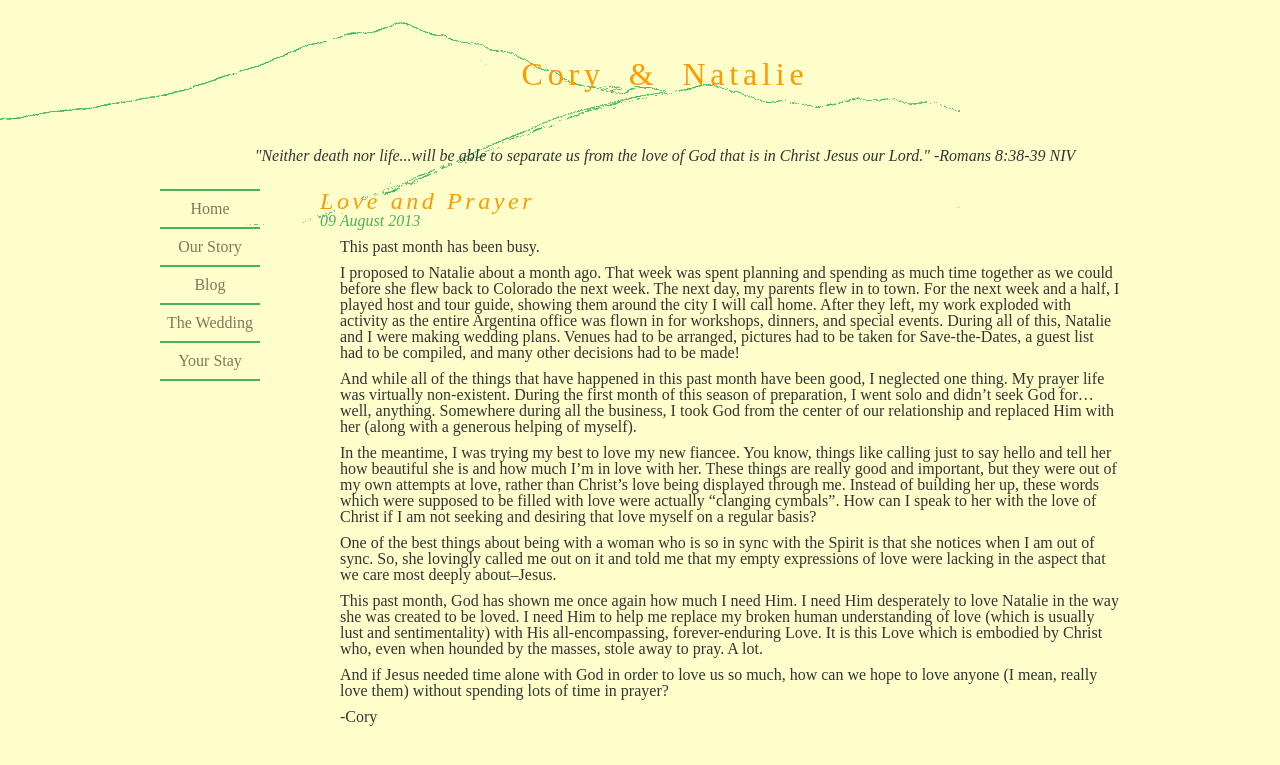
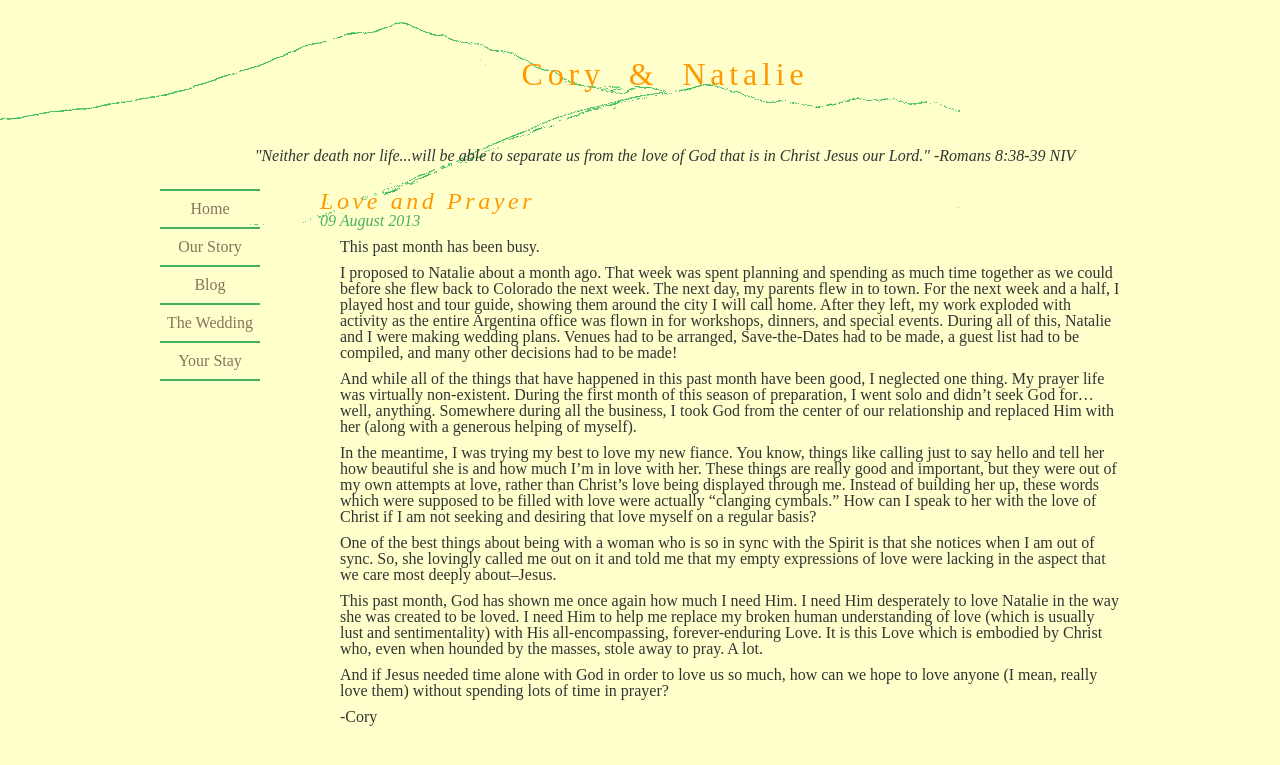
Before and after one commit to natalieh/wedding, a Jekyll site: the page built from _posts/2013-08-09-love-and-prayer.md, in a window 1280 px wide. Shown: the top 765 px of the page. Built offline with Jekyll 4.4.1, drawn with Linux system fonts in a browser that asks for light colours.

Commit message:
Update 2013-08-09-love-and-prayer.md
Fixing some grammar/spelling

```diff
--- a/_posts/2013-08-09-love-and-prayer.md
+++ b/_posts/2013-08-09-love-and-prayer.md
@@ -9,18 +9,17 @@ I proposed to Natalie about a month ago. That week was spent planning and spendi
 she flew back to Colorado the next week. The next day, my parents flew in to town. For the next week and a half,
 I played host and tour guide, showing them around the city I will call home. After they left, my work exploded
 with activity as the entire Argentina office was flown in for workshops, dinners, and special events.
-During all of this, Natalie and I were making wedding plans. Venues had to be arranged, pictures had to be taken for
-Save-the-Dates, a guest list had to be compiled, and many other decisions had to be made!
+During all of this, Natalie and I were making wedding plans. Venues had to be arranged, Save-the-Dates had to be made, a guest list had to be compiled, and many other decisions had to be made!
 
 And while all of the things that have happened in this past month have been good, I neglected one thing. My prayer
 life was virtually non-existent. During the first month of this season of preparation, I went solo and didn't seek God for...
 well, anything. Somewhere during all the business, I took God from the center of our relationship and replaced Him with her
 (along with a generous helping of myself).
 
-In the meantime, I was trying my best to love my new fiancee. You know, things like calling
+In the meantime, I was trying my best to love my new fiance. You know, things like calling
 just to say hello and tell her how beautiful she is and how much I'm in love with her. These things are really
 good and important, but they were out of my own attempts at love, rather than Christ's love being displayed through me.
-Instead of building her up, these words which were supposed to be filled with love were actually "clanging cymbals".
+Instead of building her up, these words which were supposed to be filled with love were actually "clanging cymbals."
 How can I speak to her with the love of Christ if I am not seeking and desiring that love myself on a regular basis?
 
 One of the best things about being with a woman who is so in sync with the Spirit is that she notices
```
